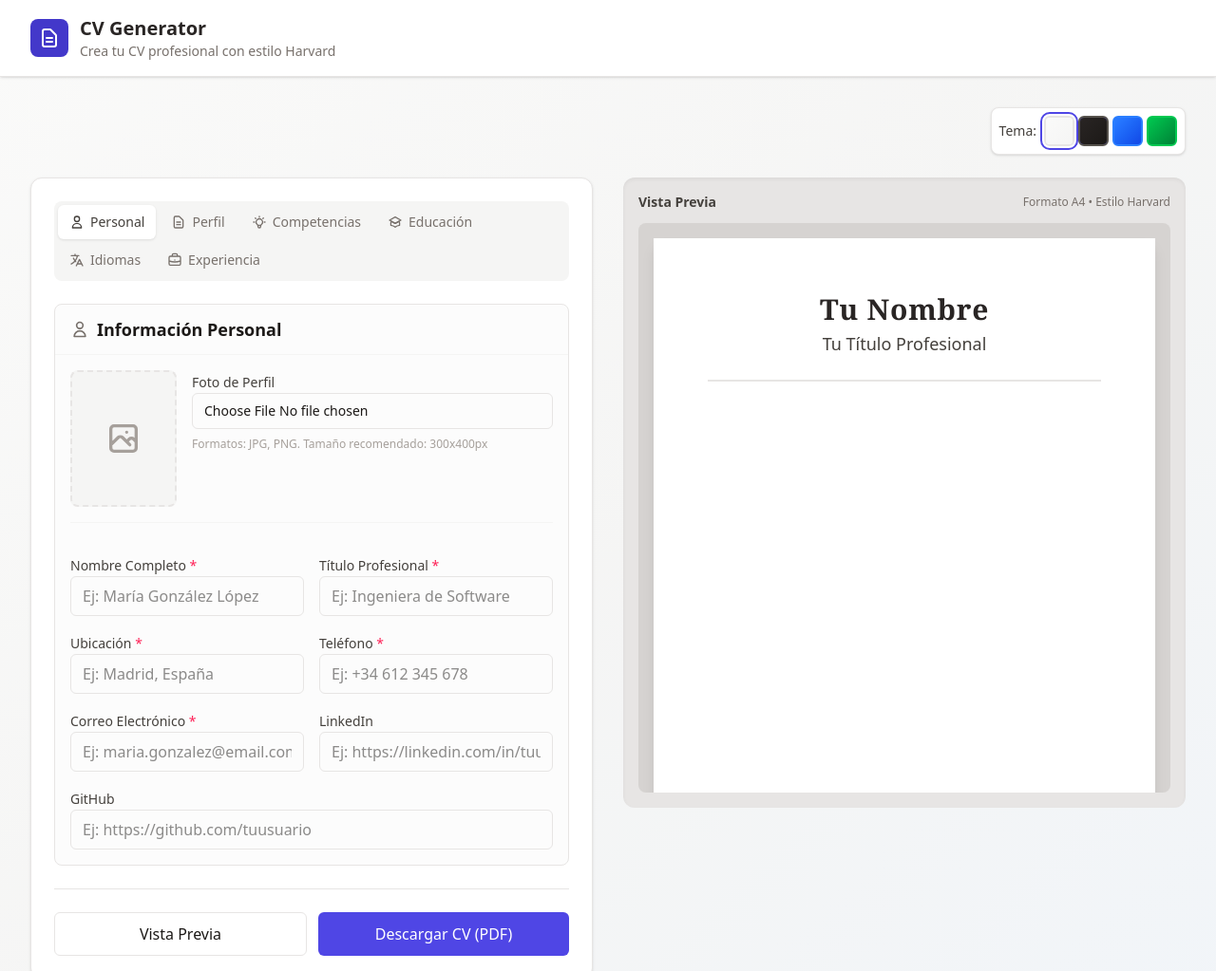
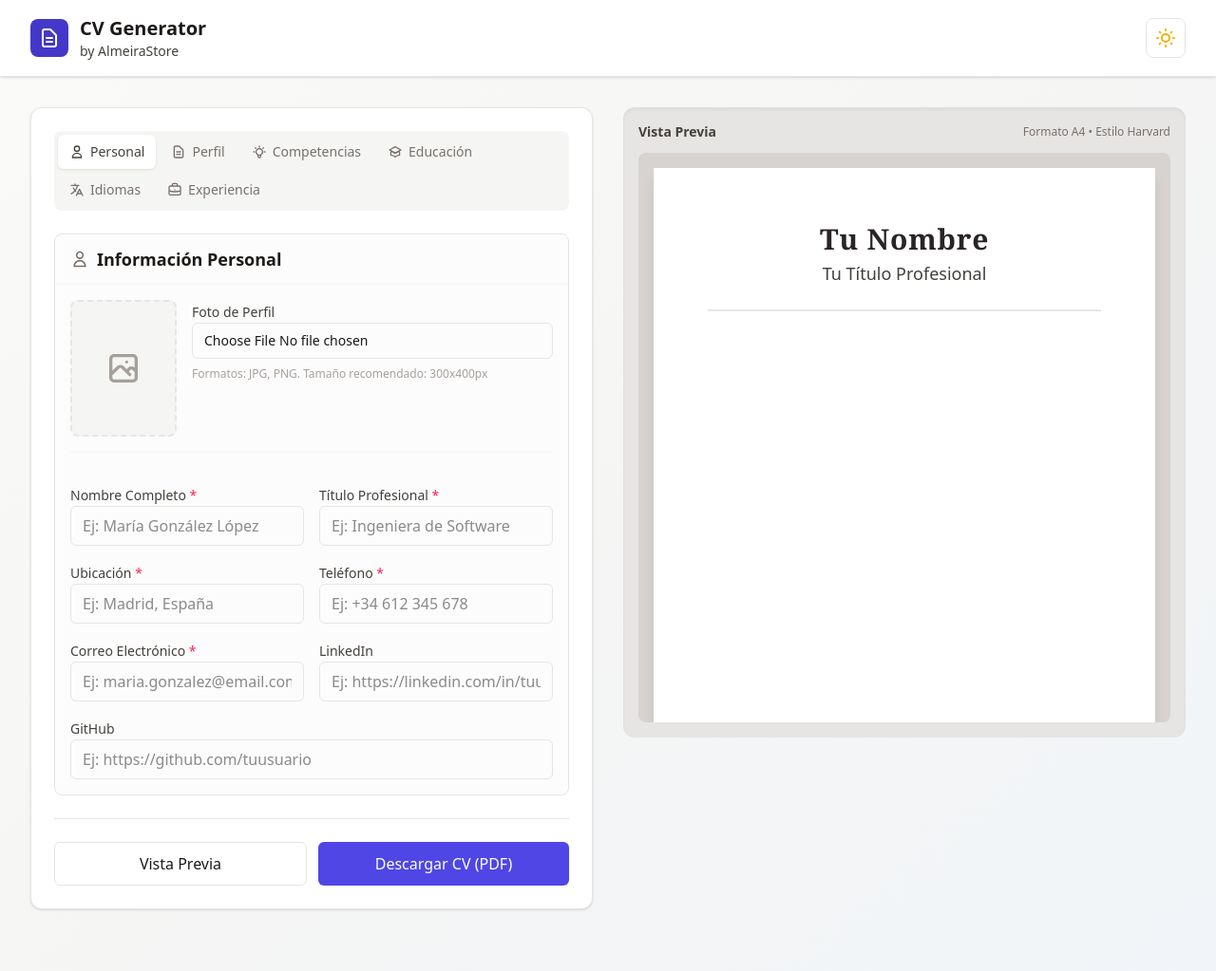
Before and after one commit to Carlos-ortiz23/cv-generator, a website built with Vite: page index.html in a window 1280 px wide. Shown: the top 1023 px of the page at 95% size. Built offline with nearby package versions, Linux system fonts and the light colour scheme.

Commit message:
Simplifico selector de temas a botón toggle con animación suave

```diff
--- a/index.html
+++ b/index.html
@@ -49,32 +49,6 @@
       --accent-hover: #818cf8;
     }
 
-    /* Blue Theme */
-    [data-theme="blue"] {
-      --bg-primary: #f0f9ff;
-      --bg-secondary: #ffffff;
-      --bg-tertiary: #e0f2fe;
-      --border-color: #bae6fd;
-      --text-primary: #0c4a6e;
-      --text-secondary: #075985;
-      --text-tertiary: #0e7490;
-      --accent: #0284c7;
-      --accent-hover: #0369a1;
-    }
-
-    /* Green Theme */
-    [data-theme="green"] {
-      --bg-primary: #f0fdf4;
-      --bg-secondary: #ffffff;
-      --bg-tertiary: #dcfce7;
-      --border-color: #bbf7d0;
-      --text-primary: #14532d;
-      --text-secondary: #166534;
-      --text-tertiary: #15803d;
-      --accent: #16a34a;
-      --accent-hover: #15803d;
-    }
-
     /* Apply theme variables */
     body {
       background-color: var(--bg-primary);
@@ -94,14 +68,38 @@
     .text-stone-600 { color: var(--text-secondary); }
     .text-stone-700 { color: var(--text-primary); }
     .text-stone-500 { color: var(--text-tertiary); }
+    .text-stone-900 { color: var(--text-primary); }
 
     .hover\:bg-stone-50:hover { background-color: var(--bg-tertiary); }
     .hover\:bg-stone-800:hover { background-color: var(--accent-hover); }
 
-    /* Theme selector active state */
-    .theme-btn.active {
-      outline: 2px solid var(--accent);
-      outline-offset: 2px;
+    /* Theme toggle animations */
+    #sunIcon {
+      transition: all 0.3s ease;
+    }
+
+    #moonIcon {
+      transition: all 0.3s ease;
+    }
+
+    [data-theme="dark"] #sunIcon {
+      opacity: 0;
+      transform: rotate(180deg) scale(0.5);
+    }
+
+    [data-theme="dark"] #moonIcon {
+      opacity: 1;
+      transform: rotate(0deg) scale(1);
+    }
+
+    [data-theme="light"] #sunIcon {
+      opacity: 1;
+      transform: rotate(0deg) scale(1);
+    }
+
+    [data-theme="light"] #moonIcon {
+      opacity: 0;
+      transform: rotate(-180deg) scale(0.5);
     }
 
     /* Improved responsive */
@@ -132,39 +130,34 @@
             </svg>
           </div>
           <div>
-            <h1 class="text-xl font-bold text-stone-800">CV Generator</h1>
-            <p class="text-sm text-stone-500">Crea tu CV profesional con estilo Harvard</p>
+            <h1 class="text-xl font-bold text-stone-900">CV Generator</h1>
+            <p class="text-sm text-stone-600">by AlmeiraStore</p>
           </div>
         </div>
-        <button id="togglePreview" class="lg:hidden border border-stone-300 px-3 py-1.5 rounded-md text-sm hover:bg-stone-50">
-          Vista Previa
-        </button>
+        <div class="flex items-center gap-3">
+          <!-- Theme Toggle Button -->
+          <button type="button" id="themeToggle" class="relative p-2 rounded-lg border border-stone-300 bg-white hover:bg-stone-50 transition-all duration-300 group">
+            <div class="relative w-6 h-6">
+              <!-- Sun Icon (Light) -->
+              <svg class="absolute inset-0 w-6 h-6 text-yellow-500 transition-all duration-300 group-hover:rotate-180" id="sunIcon" fill="none" stroke="currentColor" viewBox="0 0 24 24">
+                <path stroke-linecap="round" stroke-linejoin="round" stroke-width="2" d="M12 3v1m0 16v1m9-9h-1M4 12H3m15.364 6.364l-.707-.707M6.343 6.343l-.707-.707m12.728 0l-.707.707M6.343 17.657l-.707.707M16 12a4 4 0 11-8 0 4 4 0 018 0z"></path>
+              </svg>
+              <!-- Moon Icon (Dark) -->
+              <svg class="absolute inset-0 w-6 h-6 text-stone-700 transition-all duration-300 opacity-0 rotate-90" id="moonIcon" fill="none" stroke="currentColor" viewBox="0 0 24 24">
+                <path stroke-linecap="round" stroke-linejoin="round" stroke-width="2" d="M20.354 15.354A9 9 0 018.646 3.646 9.003 9.003 0 0012 21a9.003 9.003 0 008.354-5.646z"></path>
+              </svg>
+            </div>
+          </button>
+          <button id="togglePreview" class="lg:hidden border border-stone-300 px-3 py-1.5 rounded-md text-sm hover:bg-stone-50">
+            Vista Previa
+          </button>
+        </div>
       </div>
     </div>
   </header>
 
   <!-- Main Content -->
   <div class="max-w-7xl mx-auto px-4 sm:px-6 lg:px-8 py-8">
-    <!-- Theme Selector -->
-    <div class="mb-6 flex justify-end">
-      <div class="bg-white rounded-lg shadow-sm border border-stone-200 p-2 flex items-center gap-2">
-        <span class="text-sm text-stone-600 hidden sm:inline">Tema:</span>
-        <div class="flex gap-1">
-          <button type="button" data-theme="light" class="theme-btn w-8 h-8 rounded-md bg-white border-2 border-stone-300 hover:border-stone-400 transition-colors" title="Claro">
-            <span class="block w-full h-full rounded-sm bg-gradient-to-br from-stone-50 to-stone-100"></span>
-          </button>
-          <button type="button" data-theme="dark" class="theme-btn w-8 h-8 rounded-md bg-stone-700 border-2 border-stone-600 hover:border-stone-500 transition-colors" title="Oscuro">
-            <span class="block w-full h-full rounded-sm bg-gradient-to-br from-stone-800 to-stone-900"></span>
-          </button>
-          <button type="button" data-theme="blue" class="theme-btn w-8 h-8 rounded-md bg-blue-600 border-2 border-blue-500 hover:border-blue-400 transition-colors" title="Azul">
-            <span class="block w-full h-full rounded-sm bg-gradient-to-br from-blue-500 to-blue-700"></span>
-          </button>
-          <button type="button" data-theme="green" class="theme-btn w-8 h-8 rounded-md bg-green-600 border-2 border-green-500 hover:border-green-400 transition-colors" title="Verde">
-            <span class="block w-full h-full rounded-sm bg-gradient-to-br from-green-500 to-green-700"></span>
-          </button>
-        </div>
-      </div>
-    </div>
     <div class="grid grid-cols-1 lg:grid-cols-2 gap-8">
       <!-- Form -->
       <div id="formSection" class="block">
--- a/src/app/index.js
+++ b/src/app/index.js
@@ -1,4 +1,4 @@
-import { initTabs, initThemeSelector } from '../features/tabs.js';
+import { initTabs, initThemeToggle } from '../features/tabs.js';
 import { initSkills } from '../features/skills.js';
 import { initEducation, addEducation } from '../features/education.js';
 import { initLanguages, addLanguage } from '../features/languages.js';
@@ -33,7 +33,7 @@ function initStaticListeners() {
 }
 
 export function initApp() {
-  initThemeSelector();
+  initThemeToggle();
   initTabs();
   initDefaultData();
   initStaticListeners();
--- a/src/features/tabs.js
+++ b/src/features/tabs.js
@@ -18,31 +18,21 @@ export function initTabs() {
   });
 }
 
-export function initThemeSelector() {
+export function initThemeToggle() {
   // Load saved theme
   const savedTheme = localStorage.getItem('cv-theme') || 'light';
   document.documentElement.setAttribute('data-theme', savedTheme);
 
-  // Set active button
-  document.querySelectorAll('.theme-btn').forEach(btn => {
-    btn.classList.remove('active');
-    if (btn.dataset.theme === savedTheme) {
-      btn.classList.add('active');
-    }
-  });
-
-  // Handle theme changes
-  document.querySelectorAll('.theme-btn').forEach((btn) => {
-    btn.addEventListener('click', () => {
-      const theme = btn.dataset.theme;
-
-      // Update active state
-      document.querySelectorAll('.theme-btn').forEach(b => b.classList.remove('active'));
-      btn.classList.add('active');
+  // Handle theme toggle
+  const themeToggle = document.getElementById('themeToggle');
+  if (themeToggle) {
+    themeToggle.addEventListener('click', () => {
+      const currentTheme = document.documentElement.getAttribute('data-theme');
+      const newTheme = currentTheme === 'light' ? 'dark' : 'light';
 
       // Apply theme
-      document.documentElement.setAttribute('data-theme', theme);
-      localStorage.setItem('cv-theme', theme);
+      document.documentElement.setAttribute('data-theme', newTheme);
+      localStorage.setItem('cv-theme', newTheme);
     });
-  });
+  }
 }
```
